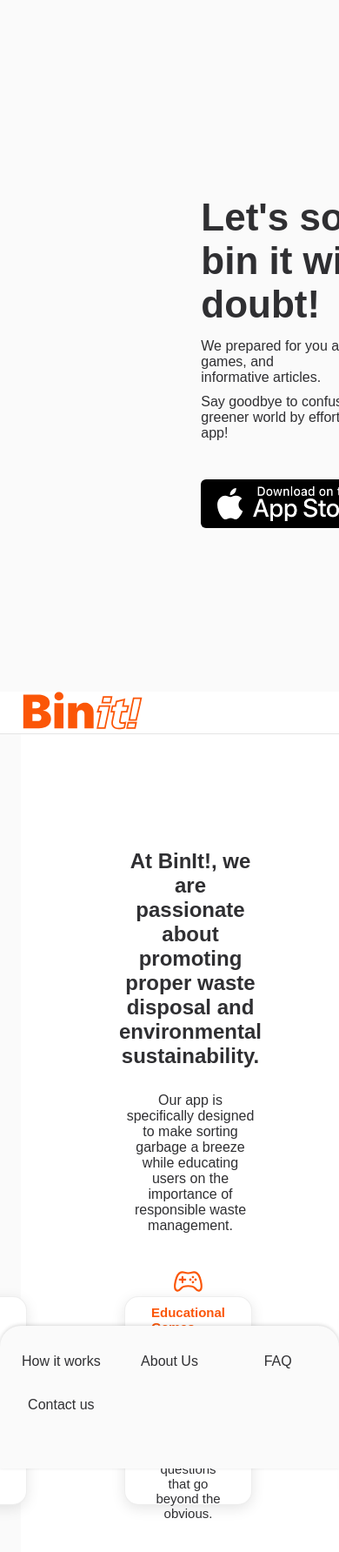
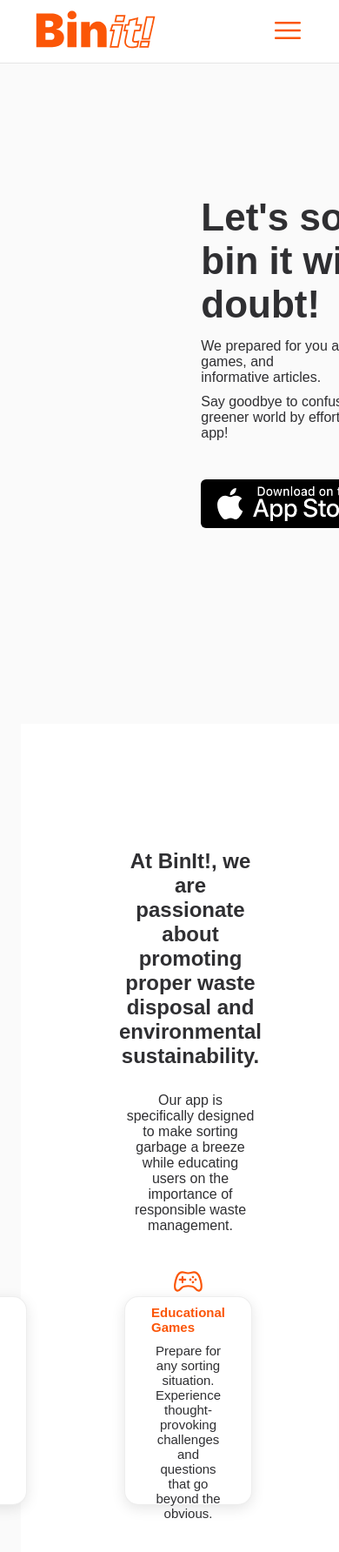
Before and after one commit to Ninise/binit-website, a React (Create React App) app in the folder binit-website/: page / in a window 390 px wide. Shown: the top 1784 px of the page at 87% size. Built offline with nearby package versions, Linux system fonts and the light colour scheme; grey boxes are pictures that could not be loaded.

Commit message:
working on adaptive design

```diff
--- a/binit-website/src/components/header/Header.jsx
+++ b/binit-website/src/components/header/Header.jsx
@@ -1,6 +1,10 @@
 import React, { useState } from 'react';
 import './header.css';
+
 import logoImage from '../../assets/header_logo.svg';
+import menuImage from '../../assets/ic_menu.svg';
+
+import { Footer } from '../../components/footer/Footer';
 
 export const Header = () => {
   /*=============== Header Background ===============*/
@@ -22,7 +26,7 @@ export const Header = () => {
 
   return (
     <div className='header'>
-      <nav className='nav container'>
+      <nav className='nav'>
         <a
           href='index.html'
           className='nav__logo'>
@@ -88,12 +92,21 @@ export const Header = () => {
             onClick={() => setShowMenu(!showMenu)}></i>
         </div>
 
-        <div
-          className='nav__toggle'
+        <button
+          class='image-button'
           onClick={() => setShowMenu(!showMenu)}>
-          <i className='uil uil-apps'></i>
-        </div>
+          <img
+            src={menuImage}
+            alt='menu img'
+          />
+        </button>
       </nav>
+
+      {showMenu ? (
+        <Footer className={showMenu ? 'nav_footer_on' : 'nav_footer_off'} />
+      ) : (
+        <div></div>
+      )}
     </div>
   );
 };
--- a/binit-website/src/components/header/header.css
+++ b/binit-website/src/components/header/header.css
@@ -5,7 +5,6 @@
     left: 0;
     z-index: var(--z-fixed);
     background-color: var(--body-color);
-
     border-bottom: 1px solid rgba(0, 0, 0, 0.10);
     background: #FFF;
 }
@@ -16,7 +15,7 @@
     justify-content: space-between;
     align-items: center;
     column-gap: 1rem;
-    max-width: 70%;
+    margin: 0 15%;
 }
 
 .nav__logo,
@@ -58,40 +57,70 @@
     box-shadow: 0 -1px 4px rgba(0, 0, 0, 0.15);
 }
 
+.image-button {
+    border: none;
+    background: none;
+    padding: 0;
+    cursor: pointer;
+    display: none;
+}
+
+  /* Style the image */
+.image-button img {
+    width: 40px;
+    height: auto;
+}
+
+
+
+
+
 
 /*=============== BREAKPOINTS ===============*/
 
 /* For medium devices */
-@media screen and (max-width: 768px) {
-    .header {
-        top: initial;
-        bottom: 0;
+@media screen and (max-width: 1200px) {
+
+    .nav {
+        margin: 0 10%;
     }
 
-    .nav {
-        height: var(--header-height);
+    .image-button {
+        display: block;
     }
 
     .nav__menu {
-        position: fixed;
-        bottom: -100%;
+        position: absolute;
+        flex-direction: column;
+        display: none;
+        top: 5rem;
         left: 0;
         width: 100%;
+        height: auto;
         background-color: var(--body-color);
         padding: 2rem 1.5rem 4rem;
-        box-shadow: 0 -1px 4px rgba(0,0,0,0.16);
-        border-radius: 1.5rem 1.5rem 0 0;
         transition: .3s;
+    }
+
+    .nav_footer_on {
+
+    }
+
+    .nav_footer_off {
+        display: none;
     }
 
     /* Show Menu */
     .show-menu {
-        bottom: 0;
+        top: 40;
+        display: block;
     }
 
     .nav__list {
+        justify-items: flex-start;
+        padding-left: 9%;
         display: grid;
-        grid-template-columns: repeat(3, 1fr);
+        flex-direction: column;
         gap: 2rem;
     }
 
```
Also changed, not shown: binit-website/src/assets/ic_menu.svg (added).
